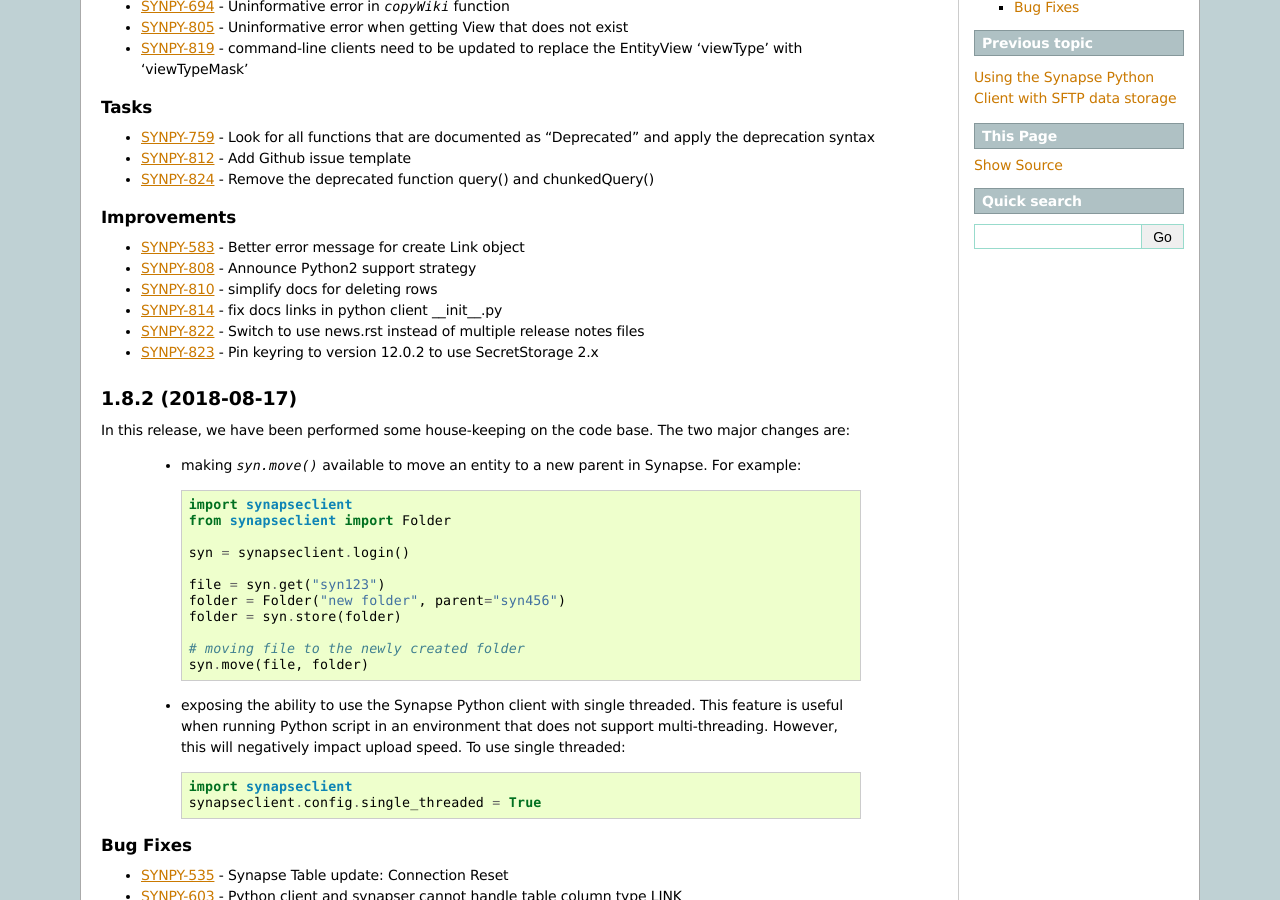
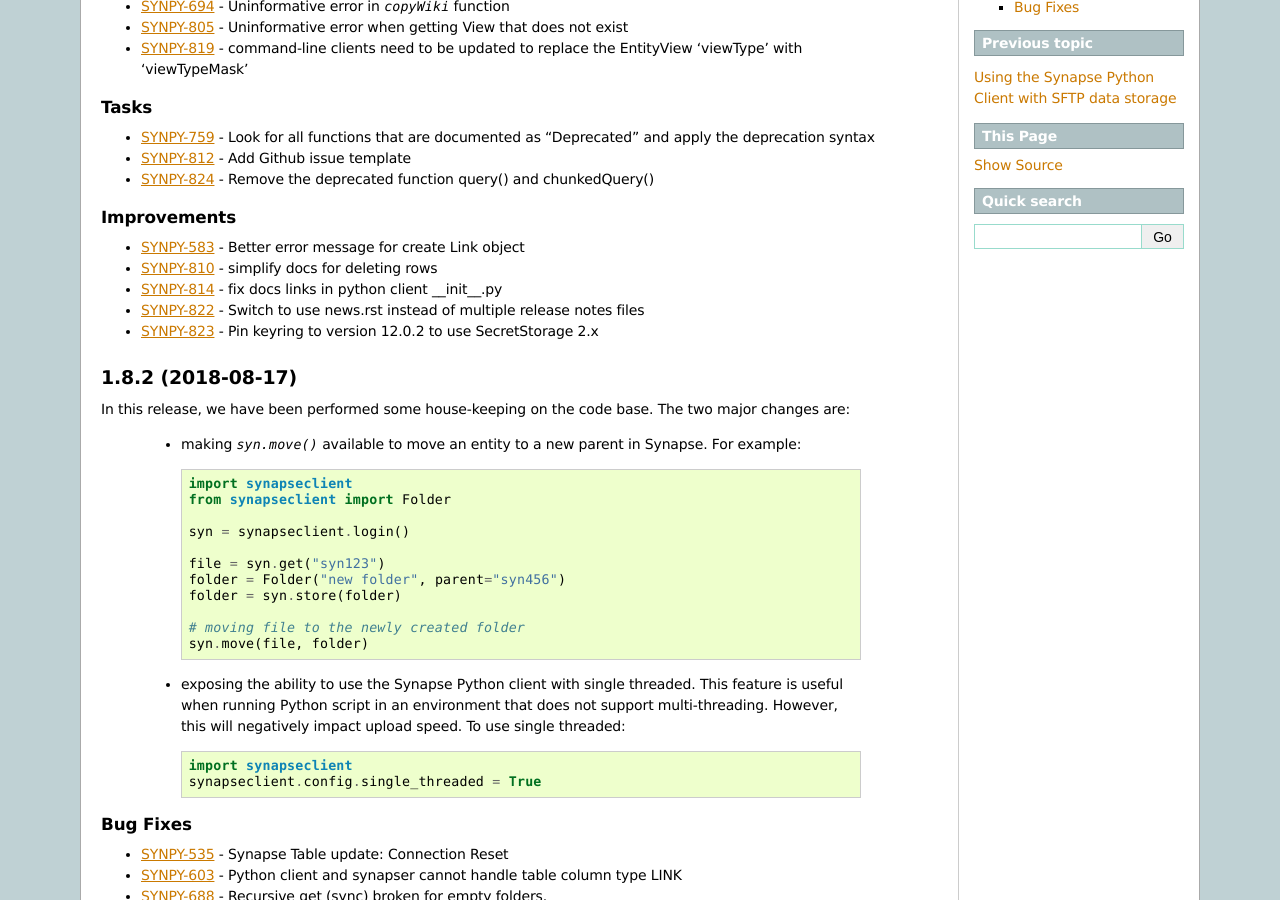
Before and after one commit to Sage-Bionetworks/synapsePythonClient, a Sphinx documentation site: the page built from docs/news.rst, in a window 1280 px wide and 900 px high, scrolled down 799 px. Built offline with Sphinx 7.4.7, drawn with Linux system fonts in a browser that asks for light colours; the version number could not be read and is left out.

Commit message:
remove internal decisions

```diff
--- a/docs/news.rst
+++ b/docs/news.rst
@@ -54,7 +54,6 @@ Improvements
 ------------
 
 * `SYNPY-583 <https://sagebionetworks.jira.com/browse/SYNPY-583>`_ - Better error message for create Link object
-* `SYNPY-808 <https://sagebionetworks.jira.com/browse/SYNPY-808>`_ - Announce Python2 support strategy
 * `SYNPY-810 <https://sagebionetworks.jira.com/browse/SYNPY-810>`_ - simplify docs for deleting rows
 * `SYNPY-814 <https://sagebionetworks.jira.com/browse/SYNPY-814>`_ - fix docs links in python client __init__.py
 * `SYNPY-822 <https://sagebionetworks.jira.com/browse/SYNPY-822>`_ - Switch to use news.rst instead of multiple release notes files
```
